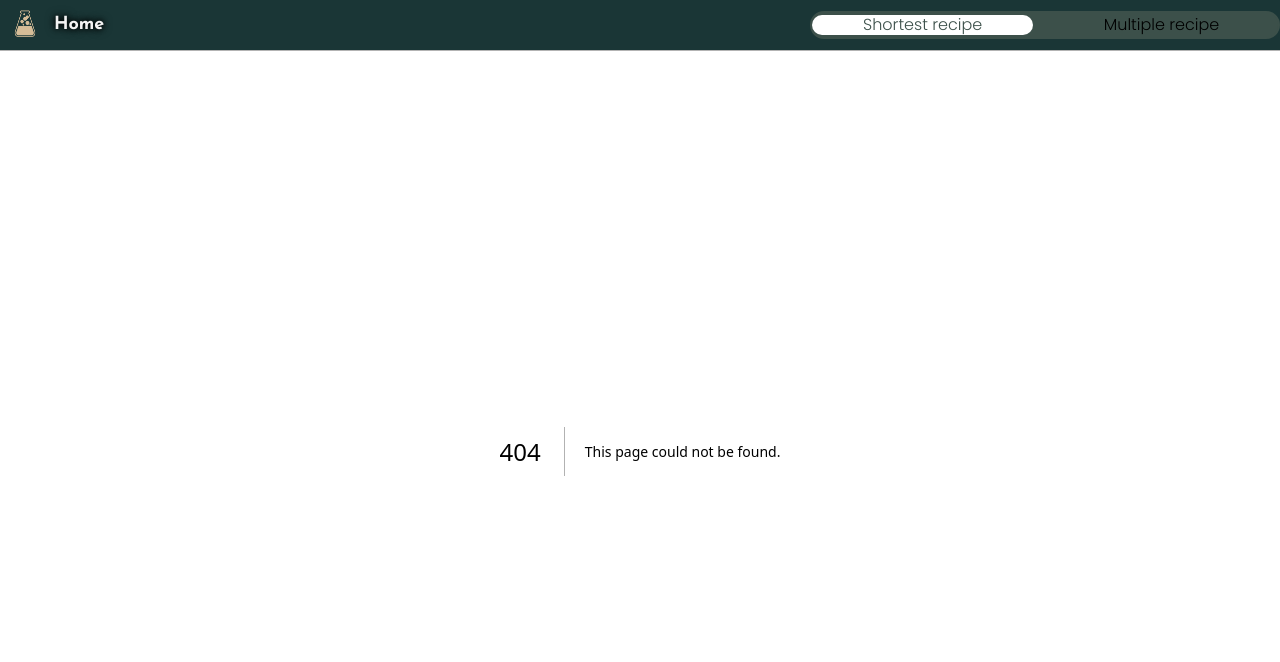
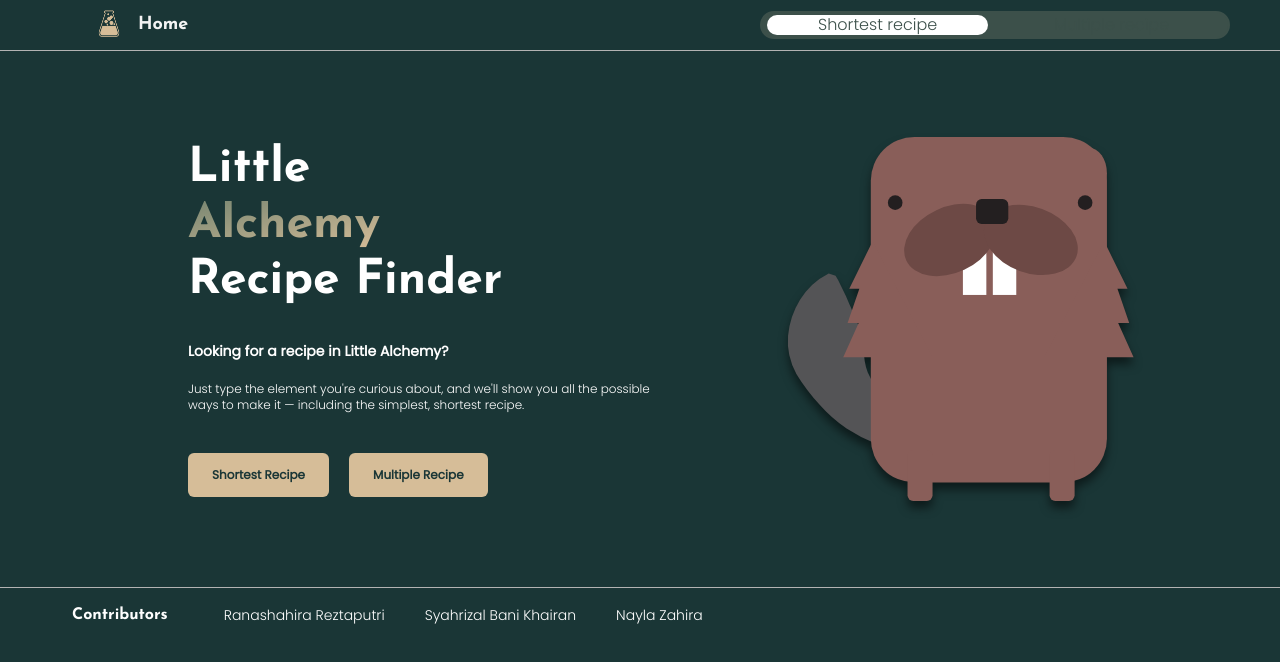
Before and after one commit to naylzhra/Tubes2_FullRustAlchemist, a Next.js app in the folder frontend/: page /landingpage in a window 1280 px wide. Before the commit this address had no page. Shown: the top 662 px of the page. Built offline with nearby package versions, Linux system fonts and the light colour scheme.

Commit message:
feat: add landing page

```diff
--- /dev/null
+++ b/frontend/app/_components/Footer.tsx
@@ -0,0 +1,22 @@
+import { Josefin_Sans } from "next/font/google";
+
+const josefinSans = Josefin_Sans({
+  subsets: ["latin"],
+  weight: ["700"],
+});
+
+const Footer = () => {
+  return (
+    <div className="w-full border-t border-[#b3b3b3] bg-[var(--background)] px-10 md:px-10 py-[15px] flex items-center">
+      <p className={`ml-8 mr-6 font-semibold text-white ${josefinSans.className}`}>Contributors</p>
+
+      <div className="flex space-x-10 text-sm text-white ml-8">
+        <p>Ranashahira Reztaputri</p>
+        <p>Syahrizal Bani Khairan</p>
+        <p>Nayla Zahira</p>
+      </div>
+    </div>
+  );
+};
+
+export default Footer;
--- a/frontend/app/_components/Navbar.tsx
+++ b/frontend/app/_components/Navbar.tsx
@@ -42,9 +42,9 @@
             />
             <text
                 className={`text-[#f3f3f3] text-lg leading-none ${josefinSans.className}`}
-                style={{
-                    textShadow: "0 0 5px #000000, 0 0 10px #000000",
-                }}
+                // style={{
+                //     textShadow: "0 0 5px #000000, 0 0 10px #000000",
+                // }}
             >
                 Home
             </text>
--- a/frontend/app/globals.css
+++ b/frontend/app/globals.css
@@ -15,6 +15,9 @@
 html,
 body {
   max-width: 100vw;
+  height: 100%;
+  margin: 0;
+  padding: 0;
   overflow-x: hidden;
 }
 
@@ -29,8 +32,8 @@
 
 * {
   box-sizing: border-box;
-  padding: 0;
-  margin: 0;
+  /* padding: 0;
+  margin: 0; */
 }
 
 
--- /dev/null
+++ b/frontend/app/landingpage/page.tsx
@@ -0,0 +1,59 @@
+import { Josefin_Sans } from "next/font/google";
+import Footer from "../_components/Footer";
+
+const josefinSans = Josefin_Sans({
+  subsets: ["latin"],
+  weight: ["700"],
+});
+
+const LandingPage = () => {
+  return (
+    <div className="max-h-screen flex flex-col bg-[var(--background)] overflow-y-hidden">
+      {/* Konten Utama */}
+      <div className="flex flex-1 items-center px-32 my-[86px]">
+        {/* Kiri: Teks dan Tombol */}
+        <div className="max-w-xl ml-[60px]">
+          <h1 className={`leading-14 text-5xl text-white font-bold ${josefinSans.className}`}>
+            Little<br />
+            <span className="bg-gradient-to-br from-[#798772] to-[#D6BD98] bg-clip-text text-transparent">
+              Alchemy
+            </span>
+            <br />
+            Recipe Finder
+          </h1>
+          <div className="mt-8">
+            <p className="font-semibold text-sm text-white">Looking for a recipe in Little Alchemy?</p>
+          </div>
+          <div className="mt-5">
+            <p className="text-xs text-white">
+              Just type the element you're curious about, and we'll show you all the possible<br />
+              ways to make it — including the simplest, shortest recipe.
+            </p>
+          </div>
+          <div className="mt-10 flex">
+            <button className="py-3.5 px-6 bg-[#D6BD98] rounded-md text-xs font-semibold text-[#1A3636] transition duration-300 hover:scale-105 hover:shadow-[0_0px_15px_rgba(214,189,152,0.25)]">
+            Shortest Recipe
+            </button>
+            <button className="ml-5 py-3.5 px-6 bg-[#D6BD98] rounded-md text-xs font-semibold text-[#1A3636] transition duration-300 hover:scale-105 hover:shadow-[0_0px_15px_rgba(214,189,152,0.25)]">
+            Multiple Recipe
+            </button>
+          </div>
+        </div>
+
+        {/* Kanan: Gambar Beaver */}
+        <div className="ml-[136px]">
+          <img
+            src="Beaver_2.svg"
+            className="w-[364px] h-auto drop-shadow-[0px_7px_5px_rgba(0,0,0,0.5)]"
+            alt="Beaver"
+          />
+        </div>
+      </div>
+
+      {/* Footer */}
+      <Footer />
+    </div>
+  );
+};
+
+export default LandingPage;
```
Also changed, not shown: frontend/public/Beaver_2.svg (added).
